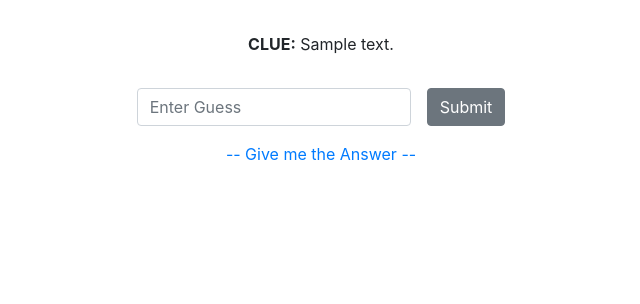
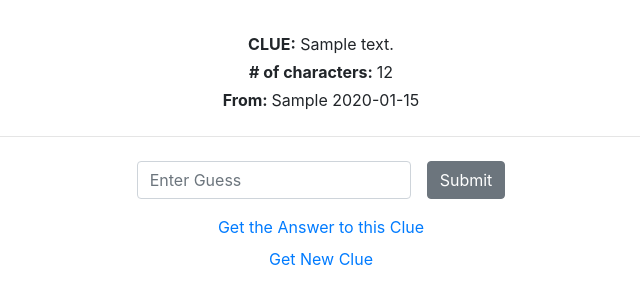
Before and after one commit to CodingMBA/crossword_drills, a Django app: page /xword-drill/ in a window 1280 px wide. Shown: the part 249-553 px from the top of the page, without its empty margins (319-959 px from the left). Run offline with Django 3.2, Linux system fonts and the light colour scheme; tables that the repository leaves empty hold one stand-in row (values such as "Sample post"); some libraries are stand-ins or nearby versions.

Commit message:
Adds remaining logic to views. Adds majority of answer template.

```diff
--- a/tdd_exercise/templates/xword/drill.html
+++ b/tdd_exercise/templates/xword/drill.html
@@ -1,24 +1,43 @@
 {% extends 'base.html' %}
 {% block content %}
-  <div class="row justify-content-center mb-3">
-    <p>
-      <span class="font-weight-bold">CLUE:</span>
-      <span>{{ random_clue.clue_text }}</span>
-    </p>
+  <div class="text-center mb-1">
+    <span class="font-weight-bold">CLUE:</span>
+    {{ random_clue.clue_text }}
   </div>
+  <div class="text-center mb-1">
+    <span class="font-weight-bold"># of characters: </span>
+    {{ random_clue.entry.entry_text|length }}
+  </div>
+  <div class="text-center mb-4">
+    <span class="font-weight-bold">From: </span>
+    {{ random_clue.puzzle }}
+  </div>
+  <hr/>
 
-  <div class="row justify-content-center mb-3">
-    <form class="form-inline">
+  <div class="row justify-content-center mt-4">
+    <form action="{% url 'drill' %}" method="post" class="form-inline">
       {% csrf_token %}
       <div class="form-group mr-3">
-        <input type="text" class="form-control" placeholder="Enter Guess">
+        <input type="text" class="form-control" name="guess" placeholder="Enter Guess">
+        <input type="hidden" name="random_clue_id" value="{{ random_clue.id }}"/>
       </div >
       <input type="submit" value="Submit" class="btn btn-secondary">
     </form>
   </div>
+  <!-- {{ random_clue.entry.entry_text }} -->
 
-  <div class="row justify-content-center">
-      <a href="{% url 'answer' %}">-- Give me the Answer --</a>
+  {% if incorrect %}
+    <div class="text-center mt-3">{{ guess }} is not correct. Guess again.</div>
+  {% endif %}
+
+  <div class="text-center mt-3">
+    <div class="mb-2">
+      <a href="{% url 'answer' random_clue.id %}">Get the Answer to this Clue</a>
+    </div>
+    <div>
+      <a href="{% url 'drill' %}">Get New Clue</a>
+    </div>
   </div>
 
+
 {% endblock %}
--- a/tdd_exercise/urls.py
+++ b/tdd_exercise/urls.py
@@ -20,6 +20,6 @@ from xword_data import views
 urlpatterns = [
     path('', views.redirect_view),
     path('xword-drill/', views.drill, name='drill'),
-    path('xword-answer/', views.answer, name='answer'),
+    path('xword-answer/<int:random_clue_id>', views.answer, name='answer'),
     path('admin/', admin.site.urls),
 ]
--- a/xword_data/views.py
+++ b/xword_data/views.py
@@ -16,9 +16,32 @@ def redirect_view(request):
     return response
 
 def drill(request):
-    random_clue = get_random_clue()
-    context = {'random_clue': random_clue}
-    return render(request, 'xword/drill.html', context)
 
-def answer(request):
-    return render(request, 'xword/answer.html')
+    if request.method == 'GET':
+        context = {}
+        context['random_clue'] = get_random_clue()
+        return render(request, 'xword/drill.html', context)
+    elif request.method == 'POST':
+        context = {'incorrect': False}
+        random_clue_id = request.POST.get('random_clue_id')
+        guess = request.POST.get('guess').upper()
+        context['guess'] = guess
+
+        random_clue = Clue.objects.get(pk=random_clue_id)
+        context['random_clue'] = random_clue
+
+        if guess == random_clue.entry.entry_text:
+            return redirect('answer', random_clue_id)
+        else:
+            context['incorrect'] = True
+            return render(request, 'xword/drill.html', context)
+
+def answer(request, random_clue_id):
+    random_clue = Clue.objects.get(pk=random_clue_id)
+    matches = Entry.objects.filter(clue__clue_text=random_clue.clue_text)
+    match_count = matches.count()
+    context = {
+        'random_clue': random_clue,
+        'match_count': match_count
+    }
+    return render(request, 'xword/answer.html', context)
```
Also changed, not shown: tdd_exercise/templates/xword/answer.html (+30 -1 lines).
